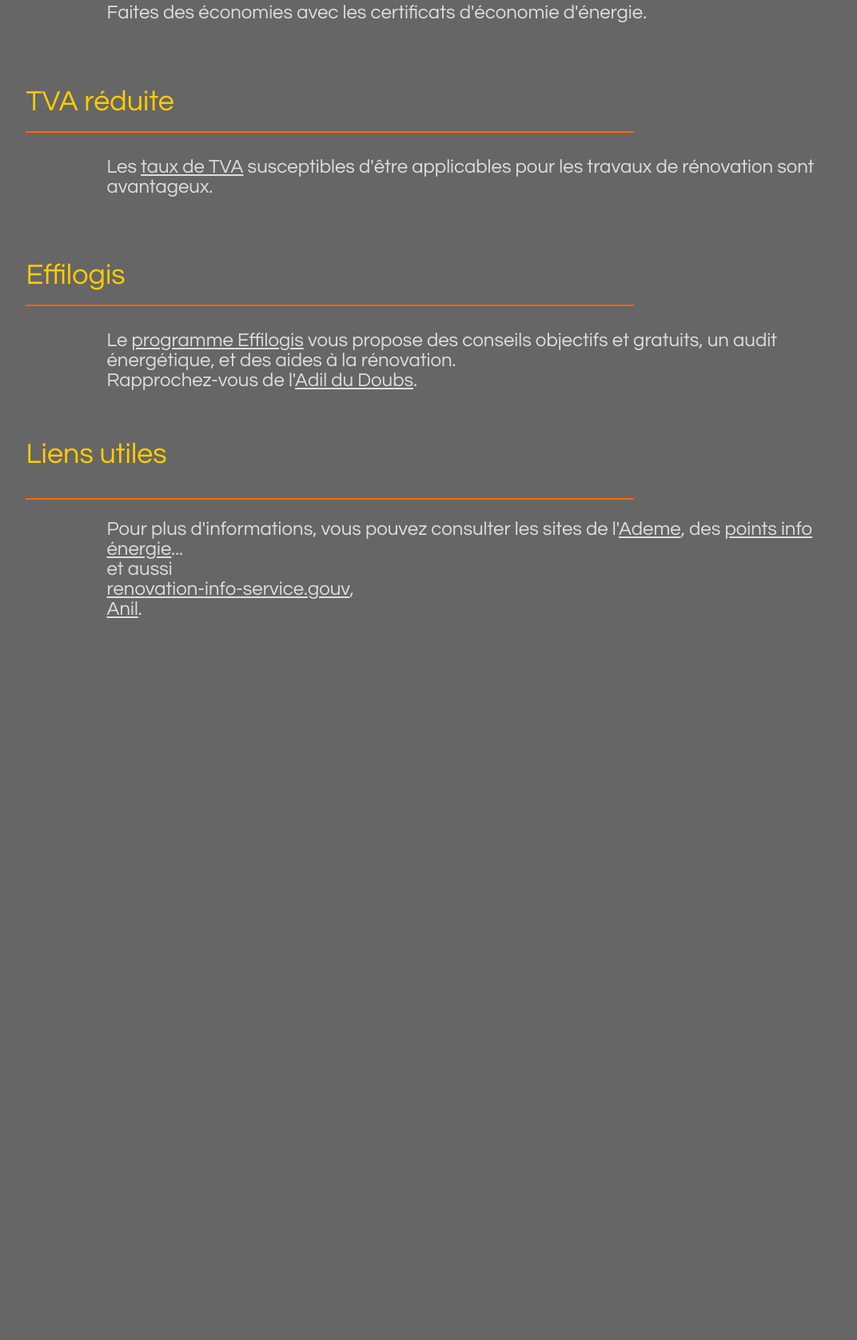
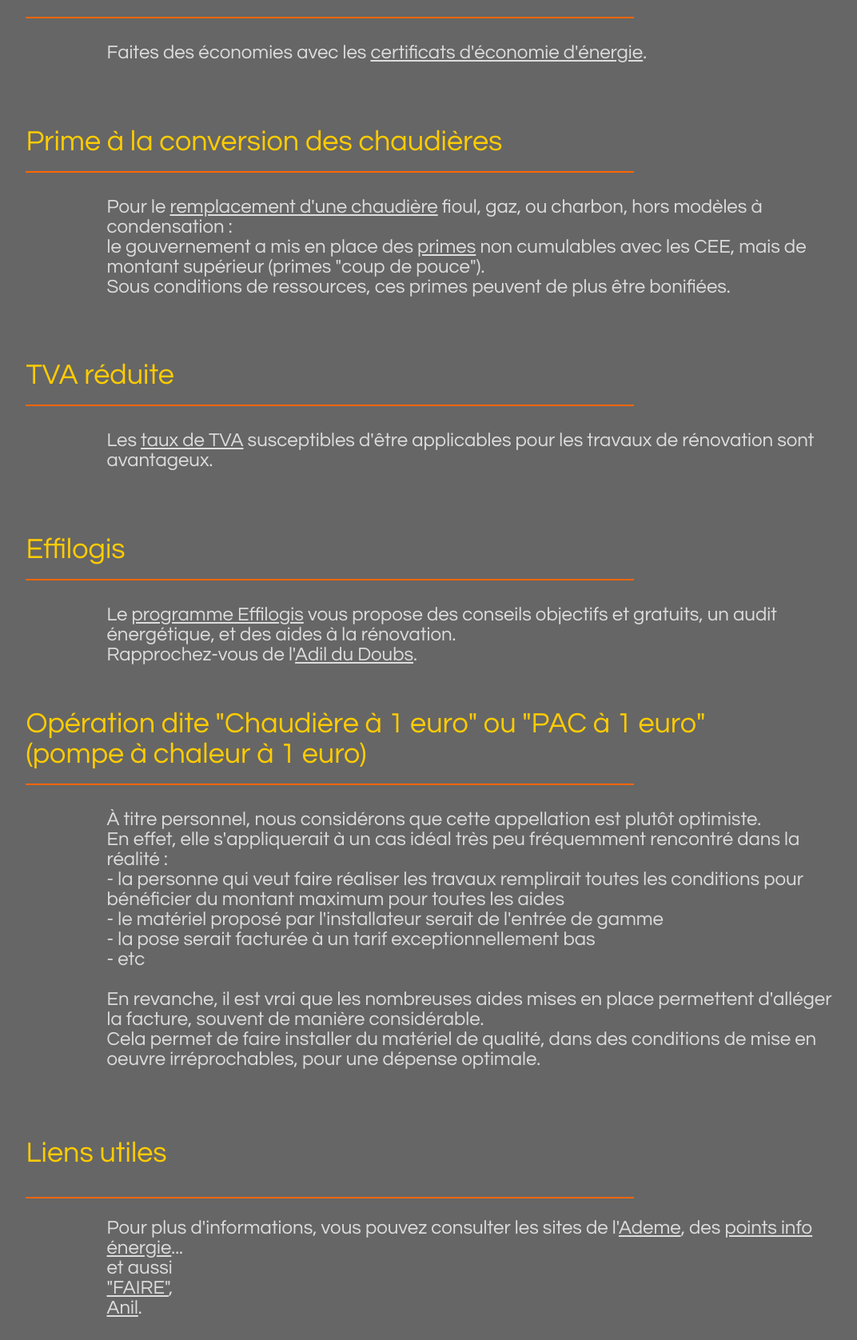
Before and after one commit to AntoineHabitat/AntoineHabitat.github.io, a plain HTML site: page aides.html in a window 1280 px wide. Shown: the part 836-2512 px from the top of the page at 80% size, without its empty margins (102-1174 px from the left). Before the commit the page ends 1659 px from the top, so only its background shows below. Drawn offline with Linux system fonts and the light colour scheme.

Commit message:
maj2019aides

```diff
--- a/aides.html
+++ b/aides.html
@@ -2,7 +2,7 @@
 <HEAD>
 <TITLE>Antoine Habitat Chauffage Electricit&eacute</TITLE>
 <link href="style2.css" rel="stylesheet" media="all" type="text/css">
-<META NAME="keywords" CONTENT="CITE, crédit d'impôt, credit d'impot, anah, habiter mieux, éco-PTZ, prêt à taux zéro, ptz, aides, rénovation, TVA">
+<META NAME="keywords" CONTENT="CITE, crédit d'impôt, credit d'impot, anah, habiter mieux, éco-PTZ, prêt à taux zéro, ptz, CEE, prime conversion chaudière, coup de pouce, chaudière à 1 euro, chaudière a 1 euro, pac à 1 euro, PAC à 1 euro, pompe à chaleur à 1 euro, économies d'énergie, aides, rénovation, TVA, faire, FAIRE">
 <META NAME="description" CONTENT="Découvrez les dispositifs existants pour vous aider à financer vos travaux de rénovation énergétique.">
 
 </HEAD>
@@ -48,7 +48,9 @@ Programme habiter mieux de l'Anah
 </h2>
 <p id ="p2">
 Recevez une aide de l'État grâce à <a href= "http://www.anah.fr" alt="ANAH" title="ANAH">l'agence nationale de l'habitat</a>.<br>
-(sous conditions de ressources)
+(sous conditions de ressources)<br>
+Suivez le <a href= "https://monprojet.anah.gouv.fr/informations/guides_utilisateur" alt="Guide" title="Guide">guide</a> !<br>
+... et démarrez vos <a href= "https://monprojet.anah.gouv.fr/" alt="Démarches" title="Démarches">démarches</a> pour votre projet...<br>
 </p id ="p2">
 
 <h2>
@@ -66,7 +68,19 @@ CEE
 <hr align=left width=75% height=2px color=ff6600>
 </h2>
 <p id ="p2">
-Faites des économies avec les certificats d'économie d'énergie.<br>
+Faites des économies avec les <a href= "https://www.ecologique-solidaire.gouv.fr/dispositif-des-certificats-deconomies-denergie" alt="CEE" title="CEE">certificats d'économie d'énergie</a>.<br>
+<br>
+<br>
+</p id ="p2">
+
+<h2>
+Prime à la conversion des chaudières
+<hr align=left width=75% height=2px color=ff6600>
+</h2>
+<p id ="p2">
+Pour le <a href= "https://www.ecologique-solidaire.gouv.fr/prime-chaudieres" alt="Prime conversion chaudière" title="Prime conversion chaudière">remplacement d'une chaudière</a> fioul, gaz, ou charbon, hors modèles à condensation :<br>
+le gouvernement a mis en place des <a href= "https://www.ecologique-solidaire.gouv.fr/coup-pouce-economies-denergie-2019-2020" alt="Coup de pouce chauffage" title="Coup de pouce chauffage">primes</a> non cumulables avec les CEE, mais de montant supérieur (primes "coup de pouce").<br>
+Sous conditions de ressources, ces primes peuvent de plus être bonifiées.<br>
 <br>
 <br>
 </p id ="p2">
@@ -92,6 +106,25 @@ Rapprochez-vous de l'<a href="http://www.adil25.org" alt="Adil" title="Adil">Adi
 <br>
 </p id ="p2">
 
+<h2>
+Opération dite "Chaudière à 1 euro" ou "PAC à 1 euro"<br>
+(pompe à chaleur à 1 euro)
+<hr align=left width=75% height=2px color=ff6600>
+</h2>
+<p id ="p2">
+À titre personnel, nous considérons que cette appellation est plutôt optimiste.<br>
+En effet, elle s'appliquerait à un cas idéal très peu fréquemment rencontré dans la réalité :<br>
+- la personne qui veut faire réaliser les travaux remplirait toutes les conditions pour bénéficier du montant maximum pour toutes les aides<br>
+- le matériel proposé par l'installateur serait de l'entrée de gamme<br>
+- la pose serait facturée à un tarif exceptionnellement bas<br>
+- etc<br>
+<br>
+En revanche, il est vrai que les nombreuses aides mises en place permettent d'alléger la facture, souvent de manière considérable.<br>
+Cela permet de faire installer du matériel de qualité, dans des conditions de mise en oeuvre irréprochables, pour une dépense optimale.<br>
+<br>
+<br>
+</p id ="p2">
+
 <p id="p1">
 Liens utiles
 <hr align=left width=75% height=2px color=ff6600>
@@ -99,7 +132,7 @@ Liens utiles
 <p id ="p2">
 Pour plus d'informations, vous pouvez consulter les sites de l'<a href="http://www.ademe.fr/" alt="Ademe" title="Ademe">Ademe</a>, des <a href="https://www.infoenergie-bfc.org/" alt="point info énergie" title="point info énergie">points info énergie</a>...<br>
 et aussi <br>
-<a href="http://www.renovation-info-service.gouv.fr/" alt="rénovation info service" title="rénovation info service">renovation-info-service.gouv</a>,<br>
+<a href="https://www.faire.fr/" alt="rénovation info service" title="rénovation info service">"FAIRE"</a>,<br>
 <a href="http://www.anil.org" alt="Anil" title="Anil">Anil</a>.
 <br>
 <br>
@@ -109,6 +142,7 @@ et aussi <br>
 
 
 
+
 </div>
 
 </body>
```
Also changed, not shown: index.html (+4 -1 lines).
